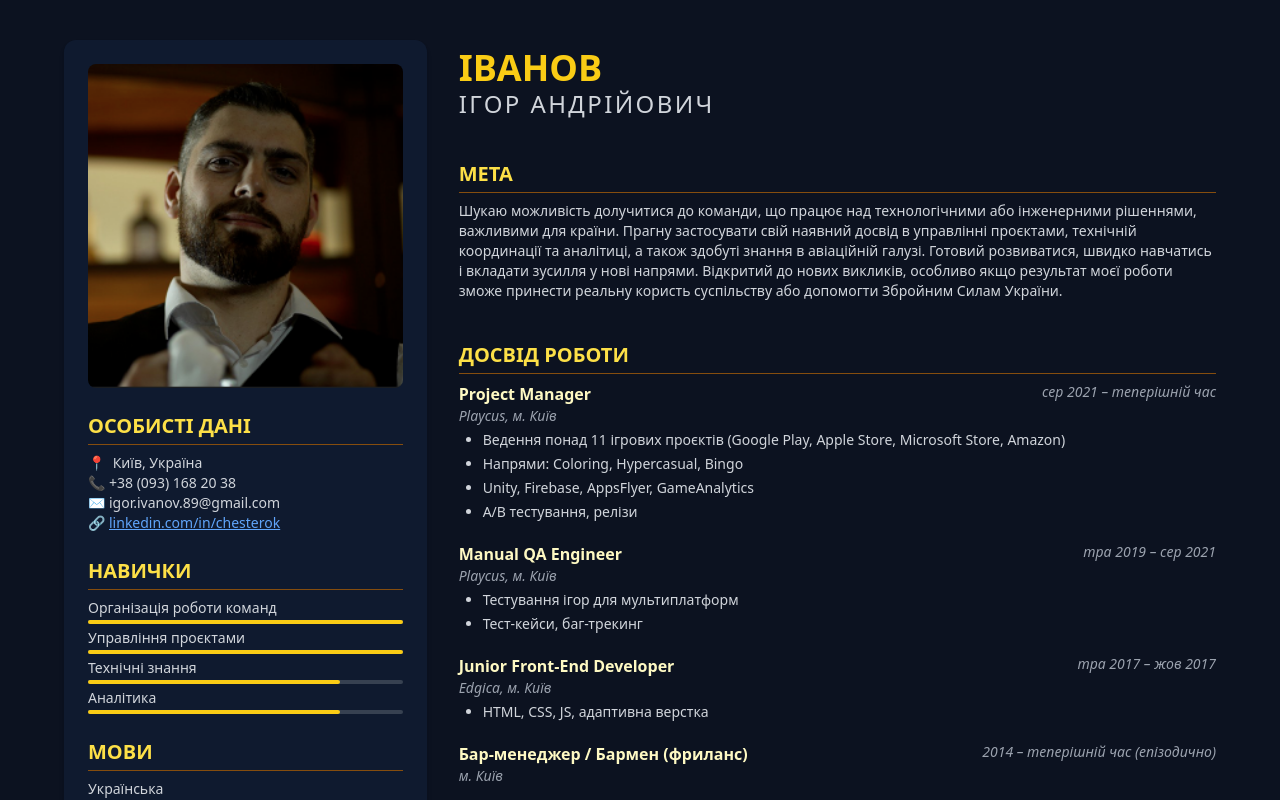
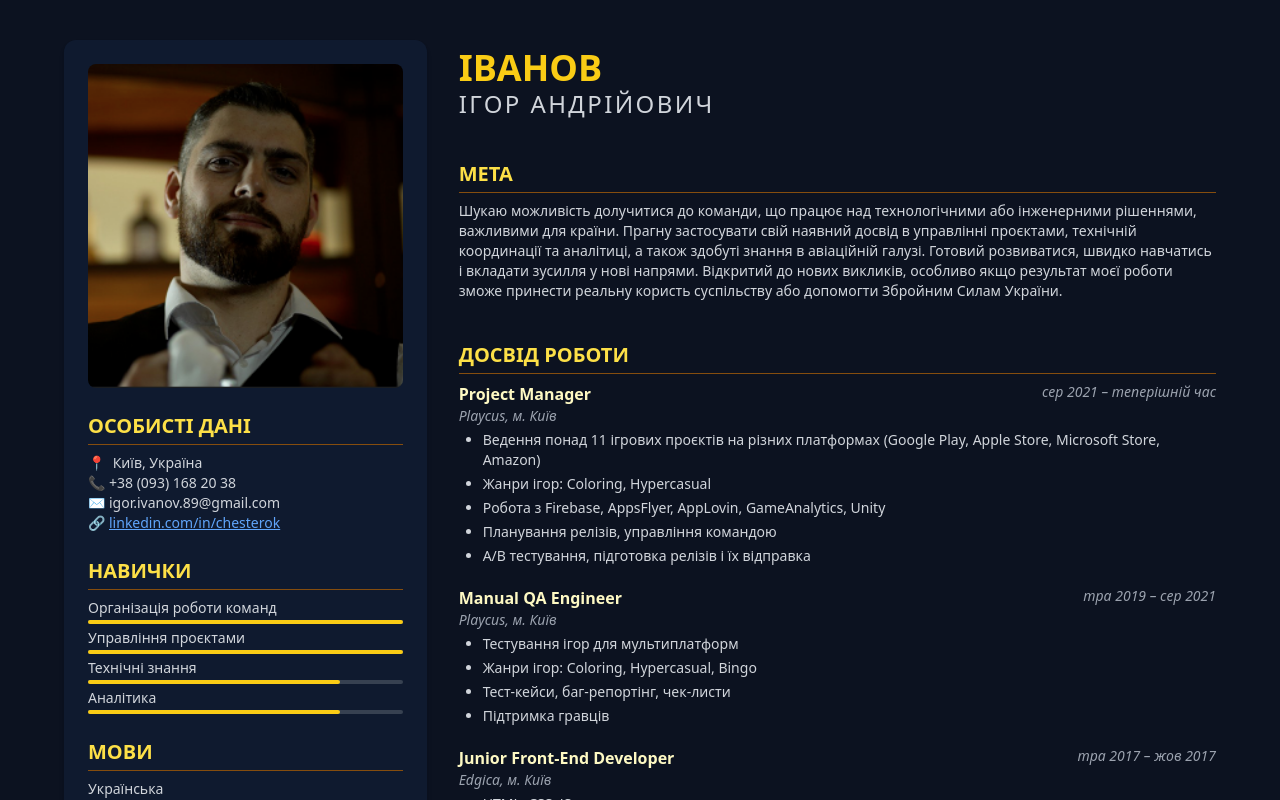
Before and after one commit to OKchesterOK/cv-landing, a React (Vite) app: page / in a window 1280 px wide. Shown: the top 800 px of the page. Built offline with nearby package versions, Linux system fonts and the light colour scheme.

Commit message:
Update App.jsx

```diff
--- a/src/App.jsx
+++ b/src/App.jsx
@@ -56,17 +56,20 @@ export default function App() {
               subtitle="Playcus, м. Київ"
               date="сер 2021 – теперішній час"
               bullets={[
-              'Ведення понад 11 ігрових проєктів (Google Play, Apple Store, Microsoft Store, Amazon)',
-              'Напрями: Coloring, Hypercasual, Bingo',
-              'Unity, Firebase, AppsFlyer, GameAnalytics',
-              'A/B тестування, релізи'
+              'Ведення понад 11 ігрових проєктів на різних платформах (Google Play, Apple Store, Microsoft Store, Amazon)',
+              'Жанри ігор: Coloring, Hypercasual',
+              'Робота з Firebase, AppsFlyer, AppLovin, GameAnalytics, Unity',
+              'Планування релізів, управління командою',
+              'A/B тестування, підготовка релізів і їх відправка'
             ]} />
             <ListItem title="Manual QA Engineer"
               subtitle="Playcus, м. Київ"
               date="тра 2019 – сер 2021"
               bullets={[
               'Тестування ігор для мультиплатформ',
-              'Тест-кейси, баг-трекинг'
+              'Жанри ігор: Coloring, Hypercasual, Bingo',
+              'Тест-кейси, баг-репортінг, чек-листи',
+              'Підтримка гравців'
             ]} />
             <ListItem
               title="Junior Front-End Developer"
```
